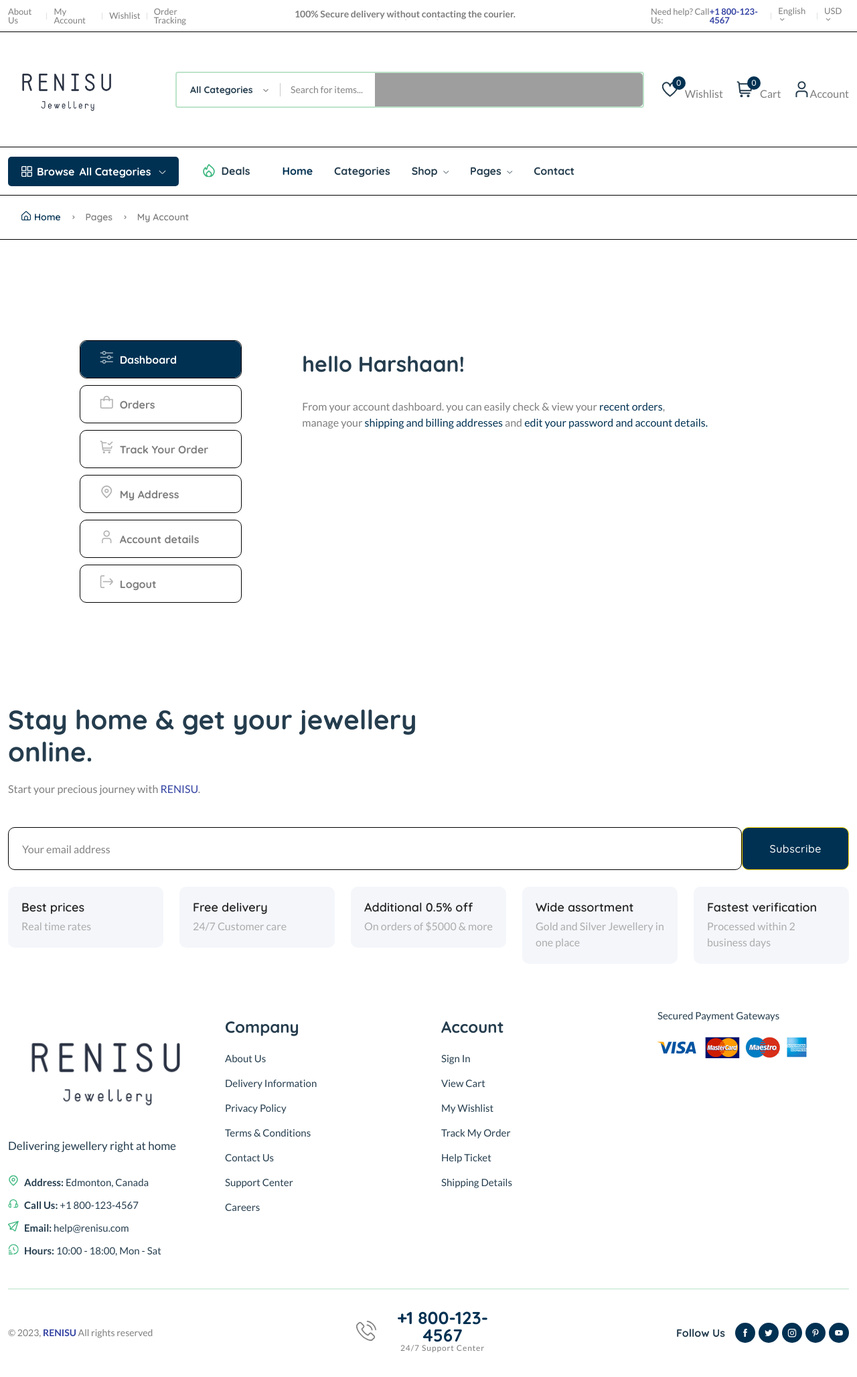
After one commit to HarshaanNiles010/trial_renisu, a Django app: page /dashboard/ in a window 1280 px wide. The commit adds this page. Shown: the whole page at 67% size. Run offline with Django 4.2, Linux system fonts and the light colour scheme; a user stored in the database is signed in; data comes from the database, SQL or seed files in the repository; both versions use the stored data as it was after the commit; data that the repository does not hold is empty; some libraries are stand-ins or nearby versions; grey boxes are pictures that could not be loaded.

Commit message:
customer dashboard functional

```diff
--- a/core/urls.py
+++ b/core/urls.py
@@ -34,6 +34,9 @@
 
      path("privacy_policy/", views.privacy_policy, name="privacy_policy"),
 
+     path("dashboard/", views.customer_dashboard, name="dashboard"),
+
+     path("dashboard/order/<int:id>", views.order_detail, name="order-detail"),
      # This url is only used for work in progress apps
      path('wip/',views.wip_view, name = "wip" )
 ]
--- a/core/views.py
+++ b/core/views.py
@@ -9,6 +9,7 @@
 from django.conf import settings
 from django.contrib import messages
 from django.template.loader import render_to_string
+from django.contrib.auth.decorators import login_required
 
 def index(request):
     products = Product.objects.all()
@@ -220,3 +221,36 @@
         "categories":categories
     }
     return render(request,"core/privacy_policy.html", context)
+
+@login_required
+def customer_dashboard(request):
+    orders = CartOrder.objects.filter(user=request.user).order_by("-id")
+    address = Address.objects.filter(user=request.user)
+
+    if request.method == "POST":
+        address = request.POST.get("address")
+        mobile = request.POST.get("mobile")
+
+        new_address = Address.objects.create(
+            user=request.user,
+            address=address,
+            mobile=mobile,
+        )
+        messages.success(request, "Address Added Successfully.")
+        return redirect("core:dashboard")
+    else:
+        print("Error")
+
+    context = {
+        "orders":orders,
+        "address":address
+    }
+    return render(request,"core/dashboard.html", context)
+
+def order_detail(request, id):
+    order = CartOrder.objects.get(user=request.user, id =id)
+    products = CartOrderProducts.objects.filter(order=order)
+    context = {
+        "products": products
+    }
+    return render(request,'core/order-detail.html', context)
--- /dev/null
+++ b/templates/core/dashboard.html
@@ -0,0 +1,263 @@
+{% extends 'partials/base.html' %}
+{% load static %}
+{% block content %}
+    <main class="main pages">
+        <div class="page-header breadcrumb-wrap">
+            <div class="container">
+                <div class="breadcrumb">
+                    <a href="index.html" rel="nofollow"><i class="fi-rs-home mr-5"></i>Home</a>
+                    <span></span> Pages <span></span> My Account
+                </div>
+            </div>
+        </div>
+        <div class="page-content pt-150 pb-150">
+            <div class="container">
+                <div class="row">
+                    <div class="col-lg-10 m-auto">
+                        <div class="row">
+                            <div class="col-md-3">
+                                <div class="dashboard-menu">
+                                    <ul class="nav flex-column" role="tablist">
+                                        <li class="nav-item">
+                                            <a class="nav-link active" id="dashboard-tab" data-bs-toggle="tab" href="#dashboard" role="tab" aria-controls="dashboard" aria-selected="false"><i class="fi-rs-settings-sliders mr-10"></i>Dashboard</a>
+                                        </li>
+                                        <li class="nav-item">
+                                            <a class="nav-link" id="orders-tab" data-bs-toggle="tab" href="#orders" role="tab" aria-controls="orders" aria-selected="false"><i class="fi-rs-shopping-bag mr-10"></i>Orders</a>
+                                        </li>
+                                        <li class="nav-item">
+                                            <a class="nav-link" id="track-orders-tab" data-bs-toggle="tab" href="#track-orders" role="tab" aria-controls="track-orders" aria-selected="false"><i class="fi-rs-shopping-cart-check mr-10"></i>Track Your Order</a>
+                                        </li>
+                                        <li class="nav-item">
+                                            <a class="nav-link" id="address-tab" data-bs-toggle="tab" href="#address" role="tab" aria-controls="address" aria-selected="true"><i class="fi-rs-marker mr-10"></i>My Address</a>
+                                        </li>
+                                        <li class="nav-item">
+                                            <a class="nav-link" id="account-detail-tab" data-bs-toggle="tab" href="#account-detail" role="tab" aria-controls="account-detail" aria-selected="true"><i class="fi-rs-user mr-10"></i>Account details</a>
+                                        </li>
+                                        <li class="nav-item">
+                                            <a class="nav-link" href="page-login.html"><i class="fi-rs-sign-out mr-10"></i>Logout</a>
+                                        </li>
+                                    </ul>
+                                </div>
+                            </div>
+                            <div class="col-md-9">
+                                <div class="tab-content account dashboard-content pl-50">
+                                    <div class="tab-pane fade active show" id="dashboard" role="tabpanel" aria-labelledby="dashboard-tab">
+                                        <div class="card">
+                                            <div class="card-header">
+                                                <h3 class="mb-0">hello {{request.user|title}}!</h3>
+                                            </div>
+                                            <div class="card-body">
+                                                <p>
+                                                    From your account dashboard. you can easily check &amp; view your <a href="#">recent orders</a>,<br />
+                                                    manage your <a href="#">shipping and billing addresses</a> and <a href="#">edit your password and account details.</a>
+                                                </p>
+                                            </div>
+                                        </div>
+                                    </div>
+                                    <div class="tab-pane fade" id="orders" role="tabpanel" aria-labelledby="orders-tab">
+                                        <div class="card">
+                                            <div class="card-header">
+                                                <h3 class="mb-0">Your Orders</h3>
+                                            </div>
+                                            <div class="card-body">
+                                                <div class="table-responsive">
+                                                    <table class="table">
+                                                        <thead>
+                                                            <tr>
+                                                                <th>Order</th>
+                                                                <th>Date</th>
+                                                                <th>Status</th>
+                                                                <th>Paid</th>
+                                                                <th>Total</th>
+                                                                <th>Actions</th>
+                                                            </tr>
+                                                        </thead>
+                                                        <tbody>
+                                                            {% for order in orders %}
+                                                            <tr>
+                                                                <td>#{{order.id}}</td>
+                                                                <td>{{order.order_date}}</td>
+                                                                <td>{{order.product_status|title}}</td>
+                                                                {% if order.paid_status == True %}
+                                                                <td><i class="fas fa-check-circle text-success"></i></td>
+                                                                {% else %}
+                                                                <td><i class="fas fa fa-exclamation-triangle"></i></td>
+                                                                {% endif %}
+                                                                <td>${{order.price}}</td>
+                                                                <td><a href="#" class="btn-small d-block">View</a></td>
+                                                            </tr>
+                                                            {% endfor %}
+                                                        </tbody>
+                                                    </table>
+                                                </div>
+                                            </div>
+                                        </div>
+                                    </div>
+                                    <div class="tab-pane fade" id="track-orders" role="tabpanel" aria-labelledby="track-orders-tab">
+                                        <div class="card">
+                                            <div class="card-header">
+                                                <h3 class="mb-0">Orders tracking</h3>
+                                            </div>
+                                            <div class="card-body contact-from-area">
+                                                <p>To track your order please enter your OrderID in the box below and press "Track" button. This was given to you on your receipt and in the confirmation email you should have received.</p>
+                                                <div class="row">
+                                                    <div class="col-lg-8">
+                                                        <form class="contact-form-style mt-30 mb-50" action="#" method="post">
+                                                            <div class="input-style mb-20">
+                                                                <label>Order ID</label>
+                                                                <input name="order-id" placeholder="Found in your order confirmation email" type="text" />
+                                                            </div>
+                                                            <div class="input-style mb-20">
+                                                                <label>Billing email</label>
+                                                                <input name="billing-email" placeholder="Email you used during checkout" type="email" />
+                                                            </div>
+                                                            <button class="submit submit-auto-width" type="submit">Track</button>
+                                                        </form>
+                                                    </div>
+                                                </div>
+                                            </div>
+                                        </div>
+                                    </div>
+                                    <div class="tab-pane fade" id="address" role="tabpanel" aria-labelledby="address-tab">
+                                        <div class="row">
+                                            <div>
+                                                <form class="mb-4" method="POST" >
+                                                    {% csrf_token %}
+                                                    <div class="card-hdeader">
+                                                        <h5>Add Address</h5>
+                                                    </div>
+                                                    <div class="row">
+                                                        <div class="form-group col-md-6">
+                                                            <input placeholder="Address" required="" class="form-control" name="address" type="text" />
+                                                        </div>
+                                                        <div class="form-group col-md-6">
+                                                            <input placeholder="Phone" required="" class="form-control" name="mobile" />
+                                                        </div>
+                                                        <!--<div class="col-md-12">
+                                                            <button type="submit" class="btn btn-fill-out submit font-weight-bold" name="submit" value="Submit">Save Address</button>
+                                                        </div>-->
+                                                    </div>
+                                                </form>
+                                            </div>
+                                            <hr>
+                                            <br>
+                                            {% for a in address %}
+                                        <div class="col-lg-6">
+                                            <div class="card mb-3 mb-lg-0">
+
+                                                <div class="card-header">
+                                                    <h4 class="mb-0">Address {{ forloop.counter }}</h4>
+                                                </div>
+                                                <div class="card-body border rounded ">
+                                                    <address>
+                                                        <p>{{ a.address }}</p>
+                                                        <p>{{ a.mobile }}</p>
+                                                        <!-- <p>{{ a.id }}</p> -->
+                                                        <!-- <p>{{ a.status }}</p> -->
+
+                                                    </address>
+                                                    <br>
+                                                    {% if a.status %}
+                                                        <i data-address-id="{{ a.id }}" class="fa fa-check-circle text-success check{{ a.id }} check"></i>
+                                                        <button data-address-id="{{ a.id }}"  style="display: none;" class="btn make-default-address button{{ a.id }} action_btn">Make Default</button>
+
+                                                    {% else %}
+                                                        <i data-address-id="{{ a.id }}" style="display: none;" class="fa fa-check-circle text-success check check{{ a.id }}"></i>
+                                                        <button data-address-id="{{ a.id }}"   class="btn make-default-address button{{ a.id }} action_btn">Make Default</button>
+                                                    {% endif %}
+
+                                                </div>
+
+                                            </div>
+                                        </div>
+                                        {% endfor %}
+                                            <!--<div class="col-lg-6">
+                                                <div class="card mb-3 mb-lg-0">
+                                                    <div class="card-header">
+                                                        <h3 class="mb-0">Billing Address</h3>
+                                                    </div>
+
+
+                                                    {}
+                                                    <div class="card-body border rounded">
+                                                        <address>
+                                                            3522 Interstate<br />
+                                                            75 Business Spur,<br />
+                                                            Sault Ste. <br />Marie, MI 49783
+                                                        </address>
+                                                        <p>New York</p>
+                                                        <a href="#" class="btn-small">Edit</a>
+                                                    </div>
+                                                </div>
+                                            </div>
+                                            <div class="col-lg-6">
+                                                <div class="card">
+                                                    <div class="card-header">
+                                                        <h5 class="mb-0">Shipping Address</h5>
+                                                    </div>
+                                                    <div class="card-body">
+                                                        <address>
+                                                            4299 Express Lane<br />
+                                                            Sarasota, <br />FL 34249 USA <br />Phone: 1.941.227.4444
+                                                        </address>
+                                                        <p>Sarasota</p>
+                                                        <a href="#" class="btn-small">Edit</a>
+                                                    </div>
+                                                </div>
+                                            </div>-->
+                                        </div>
+                                    </div>
+                                    <div class="tab-pane fade" id="account-detail" role="tabpanel" aria-labelledby="account-detail-tab">
+                                        <div class="card">
+                                            <div class="card-header">
+                                                <h5>Account Details</h5>
+                                            </div>
+                                            <div class="card-body">
+                                                <p>Already have an account? <a href="page-login.html">Log in instead!</a></p>
+                                                <form method="post" name="enq">
+                                                    <div class="row">
+                                                        <div class="form-group col-md-6">
+                                                            <label>First Name <span class="required">*</span></label>
+                                                            <input required="" class="form-control" name="name" type="text" />
+                                                        </div>
+                                                        <div class="form-group col-md-6">
+                                                            <label>Last Name <span class="required">*</span></label>
+                                                            <input required="" class="form-control" name="phone" />
+                                                        </div>
+                                                        <div class="form-group col-md-12">
+                                                            <label>Display Name <span class="required">*</span></label>
+                                                            <input required="" class="form-control" name="dname" type="text" />
+                                                        </div>
+                                                        <div class="form-group col-md-12">
+                                                            <label>Email Address <span class="required">*</span></label>
+                                                            <input required="" class="form-control" name="email" type="email" />
+                                                        </div>
+                                                        <div class="form-group col-md-12">
+                                                            <label>Current Password <span class="required">*</span></label>
+                                                            <input required="" class="form-control" name="password" type="password" />
+                                                        </div>
+                                                        <div class="form-group col-md-12">
+                                                            <label>New Password <span class="required">*</span></label>
+                                                            <input required="" class="form-control" name="npassword" type="password" />
+                                                        </div>
+                                                        <div class="form-group col-md-12">
+                                                            <label>Confirm Password <span class="required">*</span></label>
+                                                            <input required="" class="form-control" name="cpassword" type="password" />
+                                                        </div>
+                                                        <div class="col-md-12">
+                                                            <button type="submit" class="btn btn-fill-out submit font-weight-bold" name="submit" value="Submit">Save Change</button>
+                                                        </div>
+                                                    </div>
+                                                </form>
+                                            </div>
+                                        </div>
+                                    </div>
+                                </div>
+                            </div>
+                        </div>
+                    </div>
+                </div>
+            </div>
+        </div>
+    </main>
+{% endblock content %}
--- a/templates/partials/base.html
+++ b/templates/partials/base.html
@@ -132,7 +132,7 @@
                         <div class="header-info">
                             <ul>
                                 <li><a href="page-about.htlm">About Us</a></li>
-                                <li><a href="page-account.html">My Account</a></li>
+                                <li><a href="{% url 'core:dashboard' %}">My Account</a></li>
                                 <li><a href="shop-wishlist.html">Wishlist</a></li>
                                 <li><a href="shop-order.html">Order Tracking</a></li>
                             </ul>
@@ -254,11 +254,12 @@
                                     <a href="page-account.html"><span class="lable ml-0">Account</span></a>
                                     <div class="cart-dropdown-wrap cart-dropdown-hm2 account-dropdown">
                                         <ul>
-                                            <li><a href="page-account.html"><i class="fi fi-rs-user mr-10"></i>My Account</a></li>
-                                            <li><a href="page-account.html"><i class="fi fi-rs-location-alt mr-10"></i>Order Tracking</a></li>
-                                            <li><a href="page-account.html"><i class="fi fi-rs-label mr-10"></i>My Voucher</a></li>
+                                            <li><a href="{% url 'core:dashboard' %}"><i class="fi fi-rs-user mr-10"></i>My Account</a></li>
+                                            <!-- Maybe fix this later-->
+                                            <li><a href="{% url 'core:dashboard' %}"><i class="fi fi-rs-location-alt mr-10"></i>Order Tracking</a></li>
+                                            <!--<li><a href="page-account.html"><i class="fi fi-rs-label mr-10"></i>My Voucher</a></li>-->
                                             <li><a href="shop-wishlist.html"><i class="fi fi-rs-heart mr-10"></i>My Wishlist</a></li>
-                                            <li><a href="page-account.html"><i class="fi fi-rs-settings-sliders mr-10"></i>Setting</a></li>
+                                            <li><a href="{% url 'core:dashboard' %}"><i class="fi fi-rs-settings-sliders mr-10"></i>Setting</a></li>
                                             {% if request.user.is_authenticated %}
                                             <li><a href="{% url 'userauths:sign-out'%}"><i class="fi fi-rs-sign-out mr-10"></i>Sign out</a></li>
                                             {% else %}
@@ -420,7 +421,7 @@
                                         <ul class="sub-menu">
                                             <li><a href="{% url 'core:about_us'%}">About Us</a></li>
                                             <li><a href="{% url 'core:wip'%}">Contact</a></li>
-                                            <li><a href="{% url 'core:wip'%}">My Account</a></li>
+                                            <li><a href="{% url 'core:dashboard' %}">My Account</a></li>
                                             <li><a href="{% url 'core:wip'%}">Login</a></li>
                                             <li><a href="{% url 'core:wip'%}">Register</a></li>
                                             <li><a href="{% url 'core:wip'%}">Forgot password</a></li>
@@ -593,7 +594,7 @@
                                 <ul class="dropdown">
                                     <li><a href="{% url 'core:wip'%}">About Us</a></li>
                                     <li><a href="{% url 'core:wip'%}">Contact</a></li>
-                                    <li><a href="{% url 'core:wip'%}">My Account</a></li>
+                                    <li><a href="{% url 'core:dashboard' %}">My Account</a></li>
                                     <li><a href="{% url 'core:wip'%}">Login</a></li>
                                     <li><a href="{% url 'core:wip'%}">Register</a></li>
                                     <li><a href="{% url 'core:wip'%}">Forgot password</a></li>
```
Also changed, not shown: templates/core/order-detail.html (added, +199 -0 lines), db.sqlite3, 1 other file.
